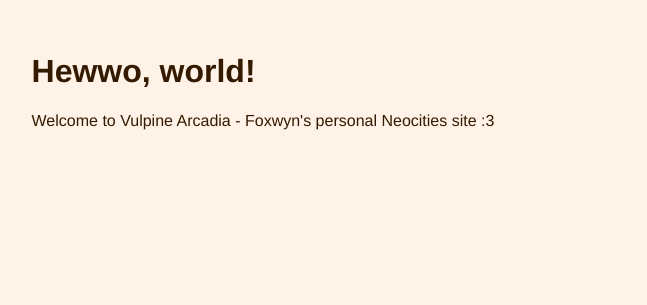
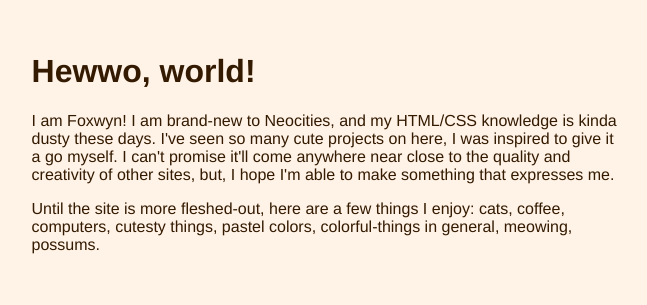
Before and after one commit to foxwyn/neocities, a website: page site/index.html in a window 1280 px wide. Shown: the whole page, without its empty margins (313-960 px from the left). Drawn offline with Linux system fonts and the light colour scheme.

Commit message:
style: update homepage introduction for a more personal touch

```diff
--- a/site/index.html
+++ b/site/index.html
@@ -8,7 +8,8 @@
   <body>
     <main>
       <h1>Hewwo, world!</h1>
-      <p>Welcome to Vulpine Arcadia - Foxwyn's personal Neocities site :3</p>
+      <p>I am Foxwyn! I am brand-new to Neocities, and my HTML/CSS knowledge is kinda dusty these days. I've seen so many cute projects on here, I was inspired to give it a go myself. I can't promise it'll come anywhere near close to the quality and creativity of other sites, but, I hope I'm able to make something that expresses me.</p>
+      <p>Until the site is more fleshed-out, here are a few things I enjoy: cats, coffee, computers, cutesty things, pastel colors, colorful-things in general, meowing, possums.</p>
     </main>
   </body>
 </html>
```
